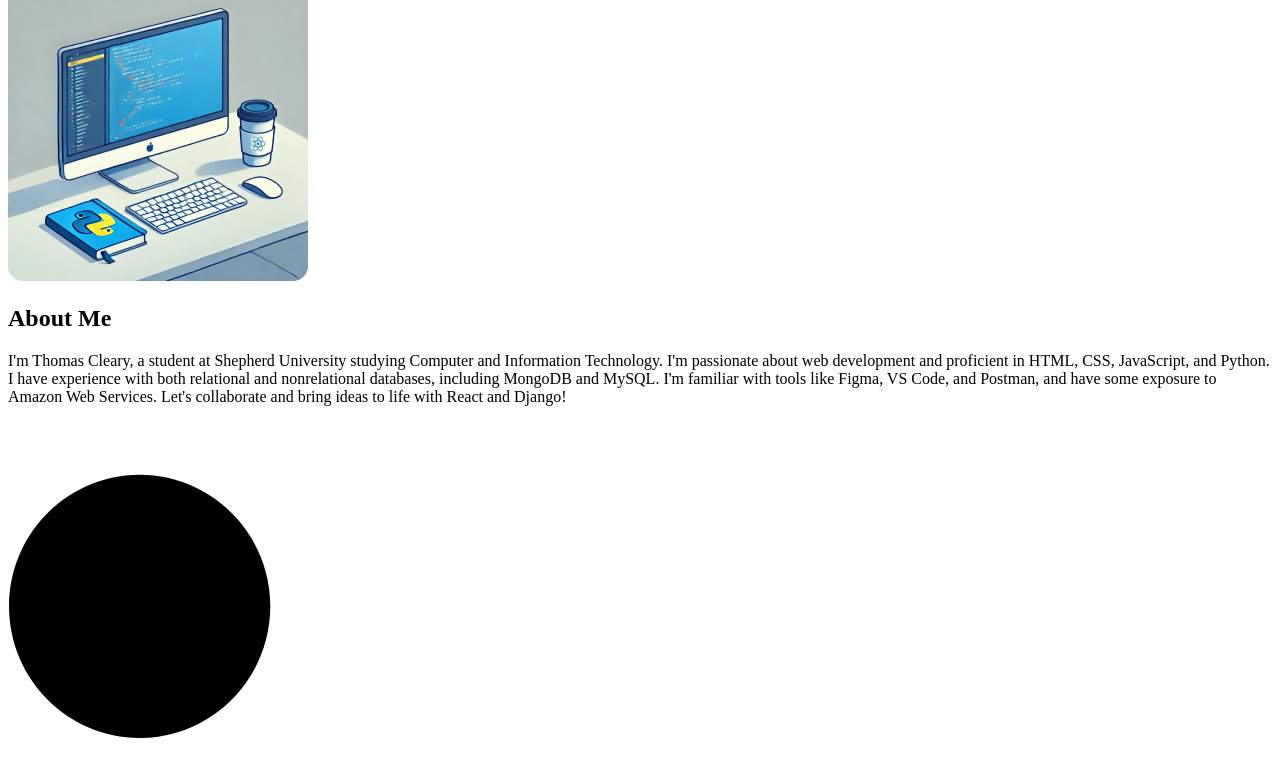
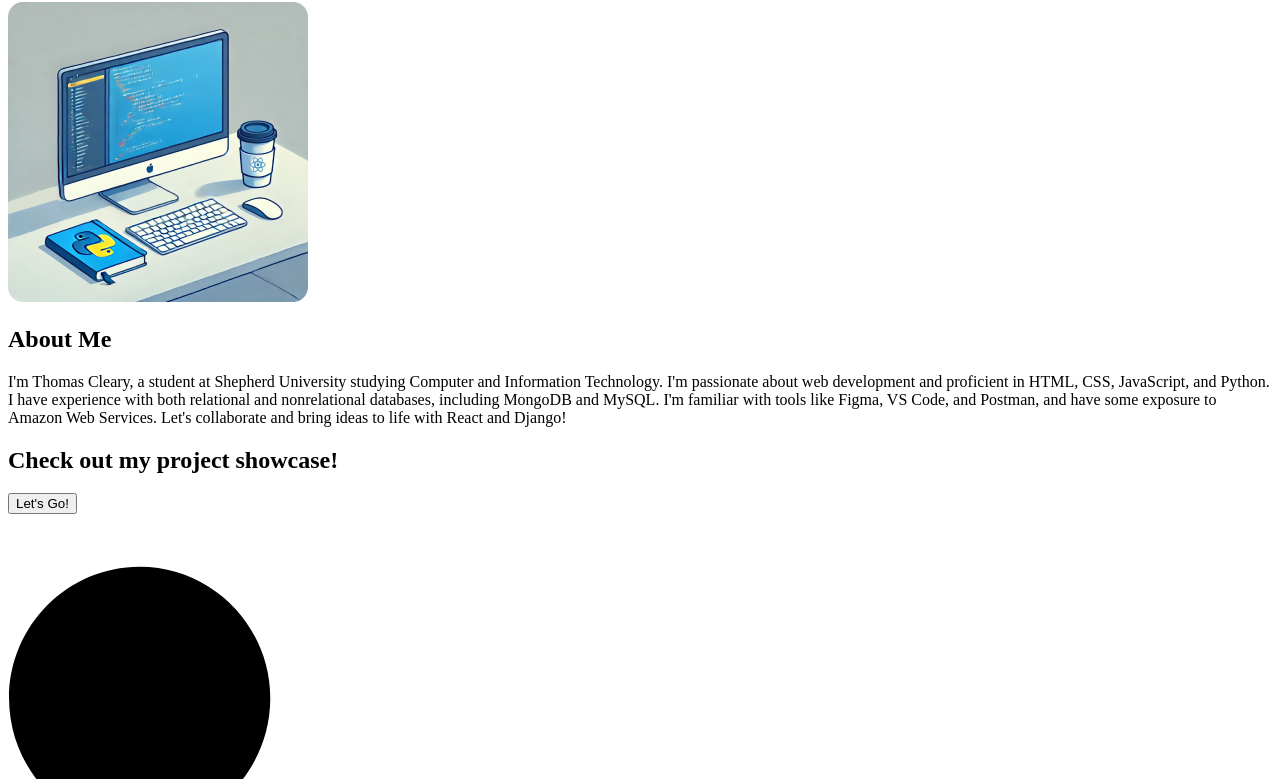
Before and after one commit to ThomasCleary02/portfolio, a React (Vite) app: page / in a window 1280 px wide. Shown: the part 500-1279 px from the top of the page. Built offline with nearby package versions, Linux system fonts and the light colour scheme; the HTML template or start-up script is replaced by a standard one.

Commit message:
version 2.3

```diff
--- /dev/null
+++ b/src/components/CallToAction.jsx
@@ -0,0 +1,22 @@
+import React from 'react';
+import RouteButton from './RouteButton';
+
+const CTASec = () => {
+  return (
+    <section className="bg-backgroundLight flex items-center justify-center px-10">
+      <div className="container mx-auto max-w-6xl flex flex-col items-center justify-center text-center py-24">
+        <h1 className="text-4xl lg:text-5xl font-bold text-primaryBlue mb-6 text-center">
+          Check out my project showcase!
+        </h1>
+        <div className="mt-6">
+          <RouteButton
+            text="Let's Go!"
+            route="/projects"
+          />
+        </div>
+      </div>
+    </section>
+  );
+};
+
+export default CTASec;
--- a/src/components/FilterPills.jsx
+++ b/src/components/FilterPills.jsx
@@ -9,8 +9,8 @@ const FilterPills = ({ activeFilter, setActiveFilter }) => {
             onClick={() => setActiveFilter(filter)}
             className={`px-4 py-2 rounded-full ${
               activeFilter === filter
-                ? "bg-blue-600 text-white"
-                : "bg-gray-200 text-gray-700"
+                ? "bg-primaryBlue text-white"
+                : "bg-lightGray text-primaryBlue"
             }`}
           >
             {filter}
--- a/src/components/Hero.jsx
+++ b/src/components/Hero.jsx
@@ -1,4 +1,5 @@
 import React from 'react';
+import RouteButton from './RouteButton';
 
 const Hero = () => {
   return (
@@ -16,6 +17,12 @@ const Hero = () => {
             <span className="text-primaryBlue font-semibold">user-focused</span>{' '}
             web applications.
           </p>
+          <div className="mt-6">
+            <RouteButton
+              text="Check Out My Projects!"
+              route="/projects"
+            />
+        </div>
         </div>
 
         {/* Right Image */}
--- a/src/components/ProjectCard.jsx
+++ b/src/components/ProjectCard.jsx
@@ -1,33 +1,64 @@
+import React from 'react';
+
+export const ProjectPlaceholder = () => (
+  <svg
+    xmlns="http://www.w3.org/2000/svg"
+    viewBox="0 0 400 300"
+    className="w-full h-full text-gray-200"
+    fill="currentColor"
+  >
+    <rect width="100%" height="100%" fill="currentColor" />
+    <text
+      x="50%"
+      y="50%"
+      dominantBaseline="middle"
+      textAnchor="middle"
+      fill="gray"
+      fontSize="24"
+    >
+      No Image
+    </text>
+  </svg>
+);
+
 const ProjectCard = ({ project }) => {
     const technologies = project.technologies || [];
 
     return (
       <div className="border rounded-xl shadow-lg bg-white hover:shadow-xl transition-shadow duration-300 flex flex-col justify-between h-full">
-        {/* Project Image - Now more prominent */}
-        {project.image_url && (
-          <div className="relative overflow-hidden rounded-t-xl">
-            <img
-              src={project.image_url}
-              alt={project.title}
-              className="w-full h-48 object-cover transition-transform duration-300 group-hover:scale-105"
-            />
+        {/* Project Image Container */}
+        <div className="h-40 flex items-center justify-center p-4">
+          <div className="w-full h-full flex items-center justify-center bg-gray-50 rounded-xl overflow-hidden">
+            {project.image_url ? (
+              <img
+                src={project.image_url}
+                alt={project.title}
+                className="w-full h-full object-contain"
+                style={{
+                  maxWidth: '100%',
+                  maxHeight: '100%'
+                }}
+              />
+            ) : (
+              <ProjectPlaceholder />
+            )}
           </div>
-        )}
+        </div>
 
         {/* Content Container */}
         <div className="p-4 flex flex-col flex-grow">
           {/* Project Header */}
-          <div className="mb-4">
+          <div className="mb-2">
             <h2 className="text-xl font-semibold">{project.title}</h2>
             {project.affiliation && (
               <p className={`
                 text-xs font-medium mt-1
                 ${project.affiliation === 'professional'
-                  ? 'text-blue-800'
-                  : 'text-green-800'
+                  ? 'text-primaryBlue'
+                  : 'text-primaryBlue'
                 }
               `}>
-                {project.affiliation.charAt(0).toUpperCase() + project.affiliation.slice(1)} Project
+                {project.affiliation.charAt(0).toUpperCase() + project.affiliation.slice(1)}
               </p>
             )}
           </div>
@@ -40,7 +71,7 @@ const ProjectCard = ({ project }) => {
             {technologies.map((tech) => (
               <span
                 key={tech}
-                className="bg-gray-100 text-gray-700 px-2 py-1 rounded-full text-xs"
+                className="bg-lightBlue text-white px-2 py-1 rounded-full text-xs"
               >
                 {tech}
               </span>
@@ -54,7 +85,7 @@ const ProjectCard = ({ project }) => {
                 href={project.live_demo_url}
                 target="_blank"
                 rel="noopener noreferrer"
-                className="text-blue-500 hover:text-blue-700 transition-colors flex items-center"
+                className="text-primaryBlue hover:text-lightBlue transition-colors flex items-center"
               >
                 <svg
                   className="w-5 h-5 mr-2"
--- /dev/null
+++ b/src/components/RouteButton.jsx
@@ -0,0 +1,50 @@
+import React from 'react';
+import { useNavigate } from 'react-router-dom';
+
+const RouteButton = ({
+  text,
+  route,
+  className = '',
+  onClick
+}) => {
+  // Use React Router's navigation hook
+  const navigate = useNavigate();
+
+  // Handle button click - either custom onClick or navigate
+  const handleClick = (e) => {
+    // If custom onClick is provided, call it first
+    if (onClick) {
+      onClick(e);
+    }
+
+    // Then navigate to the specified route
+    if (route) {
+      navigate(route);
+    }
+  };
+
+  return (
+    <button
+      onClick={handleClick}
+      className={`
+        px-4 py-2
+        font-bold
+        rounded-xl
+        bg-lightBlue
+        text-white
+        transition-all
+        duration-300
+        border
+        border-lightBlue
+        hover:bg-transparent
+        hover:text-lightBlue
+        focus:outline-none
+        ${className}
+      `}
+    >
+      {text}
+    </button>
+  );
+};
+
+export default RouteButton;
--- a/src/pages/HomePage.jsx
+++ b/src/pages/HomePage.jsx
@@ -1,6 +1,7 @@
 import React from 'react';
 import Hero from '../components/Hero';
 import AboutMeSection from '../components/AboutMe';
+import CTASec from '../components/CallToAction';
 
 
 const HomePage = () => {
@@ -8,6 +9,7 @@ const HomePage = () => {
         <div>
             <Hero />
             <AboutMeSection />
+            <CTASec />
         </div>
     );
 };
--- a/src/pages/ProjectsPage.jsx
+++ b/src/pages/ProjectsPage.jsx
@@ -7,11 +7,11 @@ const ProjectsPage = () => {
 
     return (
       <div className="max-w-6xl mx-auto px-4 py-24">
-        <div className="text-center mb-12">
+        <div className="mb-4">
           <h1 className="text-3xl lg:text-4xl font-bold text-primaryBlue mb-4">
             Explore My Projects
           </h1>
-          <p className="text-gray-600 max-w-2xl mx-auto">
+          <p className="text-gray-600 max-w-2xl">
             A collection of professional and personal projects showcasing my skills
             and passion for creating innovative solutions.
           </p>
```
Also changed, not shown: tailwind.config.js (+8 -7 lines).
